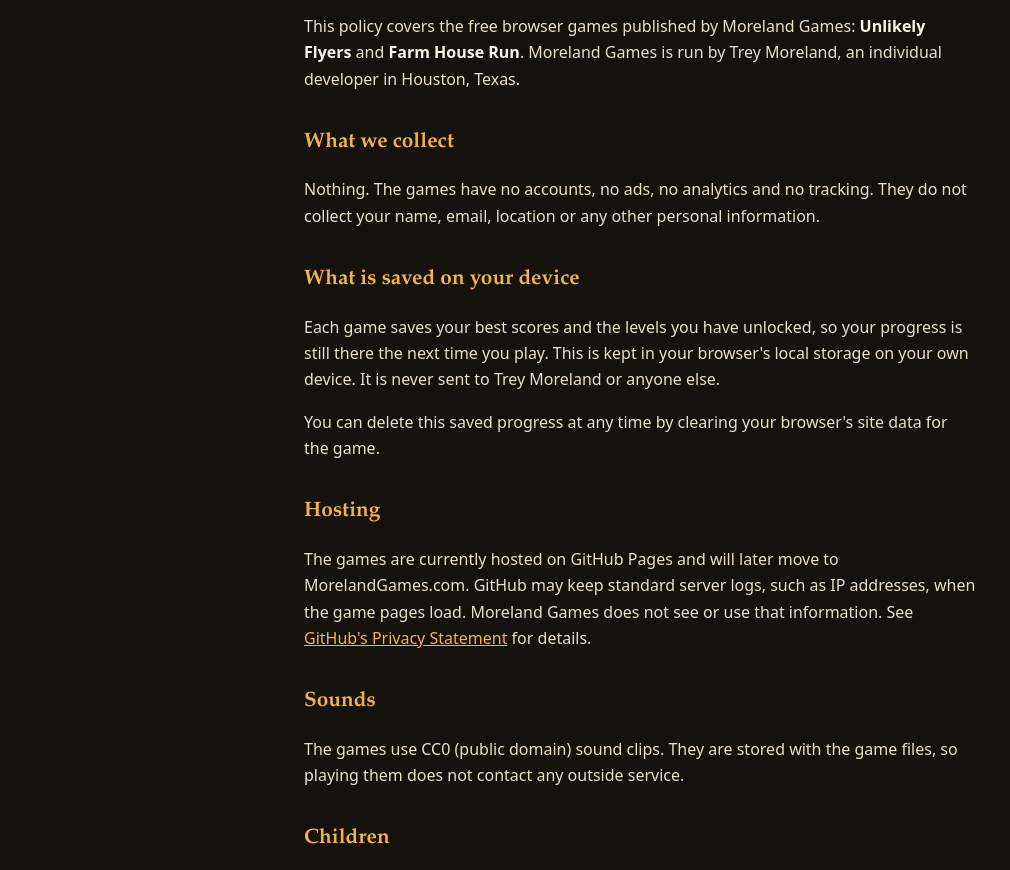
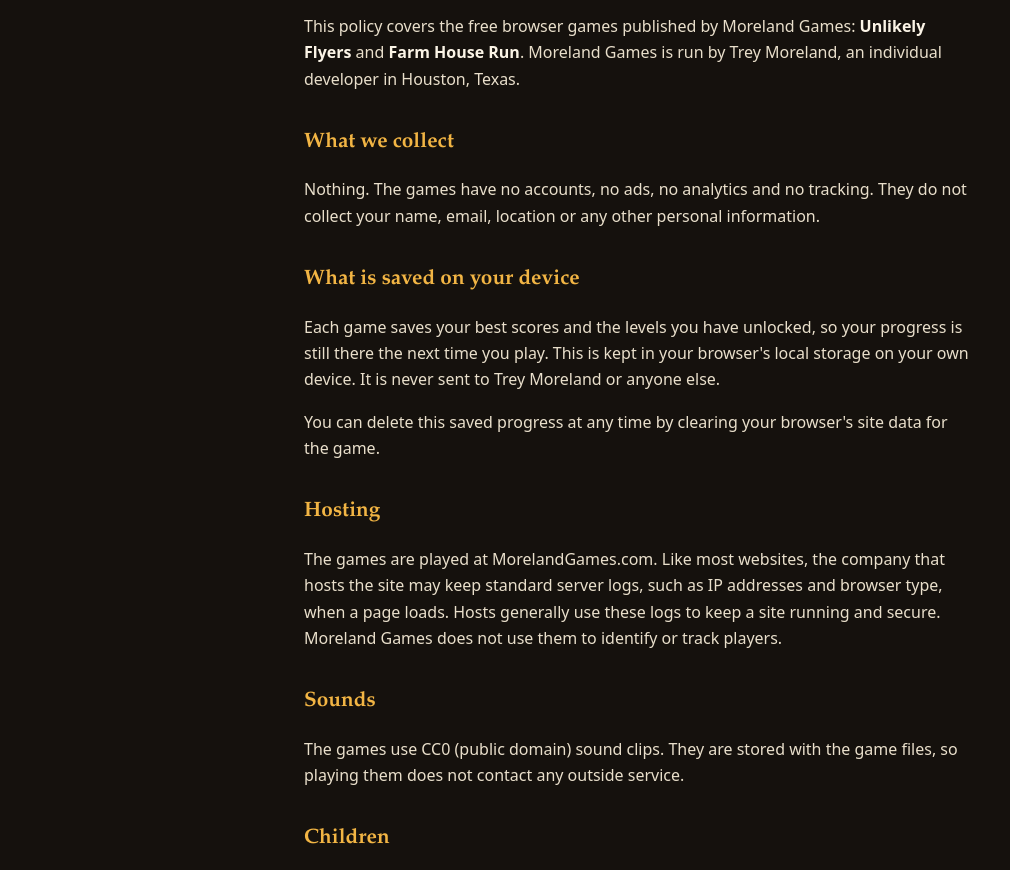
Before and after one commit to Trey-Moreland/moreland-games, a plain HTML site: page privacy.html in a window 1280 px wide. Shown: the part 216-1086 px from the top of the page, without its empty margins (0-1010 px from the left). Drawn offline with Linux system fonts and the light colour scheme.

Commit message:
Update lineup heading and privacy policy for Store listing
Both games are live, so the hub no longer says one is on the way. Privacy page drops the GitHub Pages wording; the email placeholder stays.

```diff
--- a/privacy.html
+++ b/privacy.html
@@ -29,7 +29,7 @@ footer a{color:var(--muted)}
 <p>Each game saves your best scores and the levels you have unlocked, so your progress is still there the next time you play. This is kept in your browser's local storage on your own device. It is never sent to Trey Moreland or anyone else.</p>
 <p>You can delete this saved progress at any time by clearing your browser's site data for the game.</p>
 <h2>Hosting</h2>
-<p>The games are currently hosted on GitHub Pages and will later move to MorelandGames.com. GitHub may keep standard server logs, such as IP addresses, when the game pages load. Moreland Games does not see or use that information. See <a href="https://docs.github.com/en/site-policy/privacy-policies/github-general-privacy-statement">GitHub's Privacy Statement</a> for details.</p>
+<p>The games are played at MorelandGames.com. Like most websites, the company that hosts the site may keep standard server logs, such as IP addresses and browser type, when a page loads. Hosts generally use these logs to keep a site running and secure. Moreland Games does not use them to identify or track players.</p>
 <h2>Sounds</h2>
 <p>The games use CC0 (public domain) sound clips. They are stored with the game files, so playing them does not contact any outside service.</p>
 <h2>Children</h2>
```
Also changed, not shown: index.html (+1 -1 lines).
